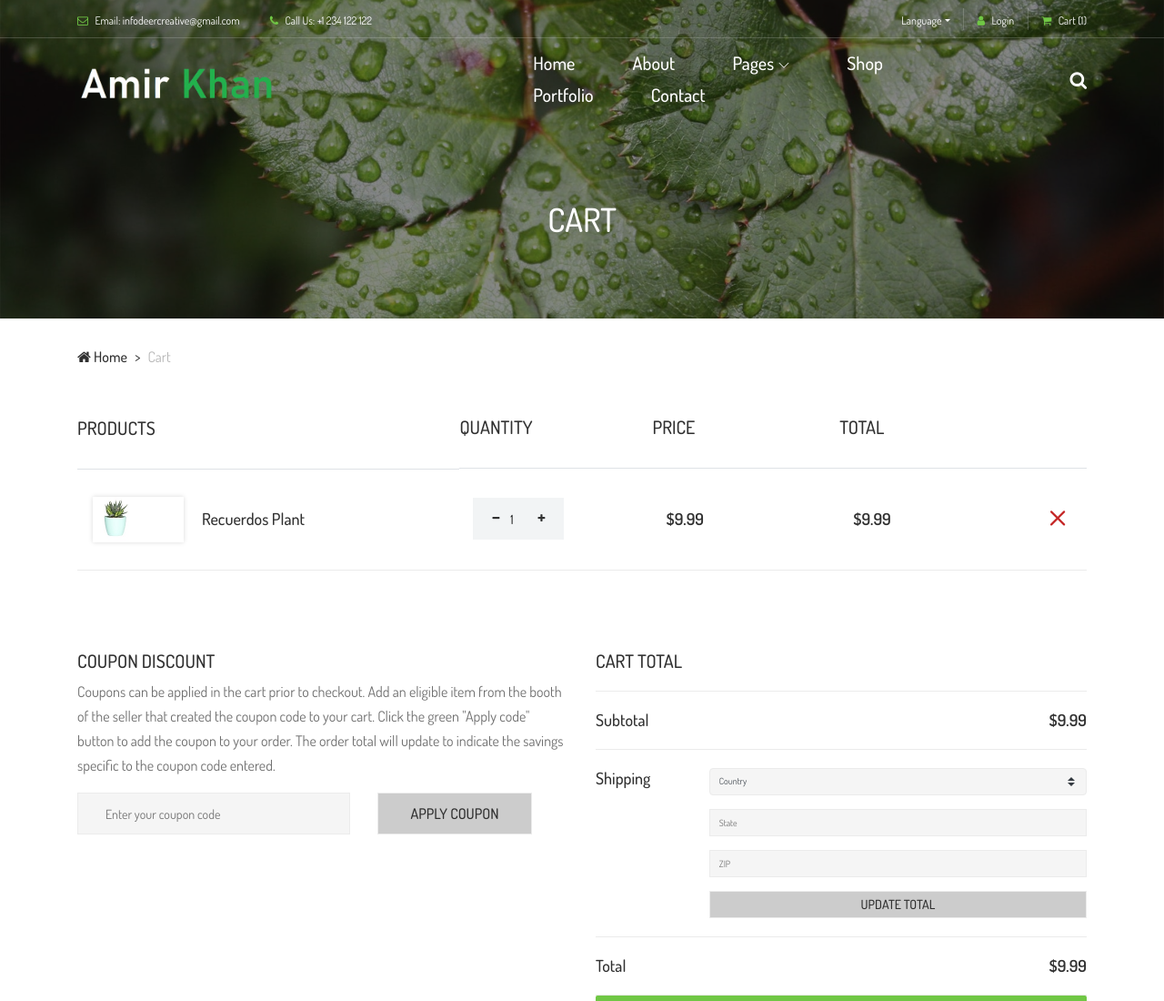
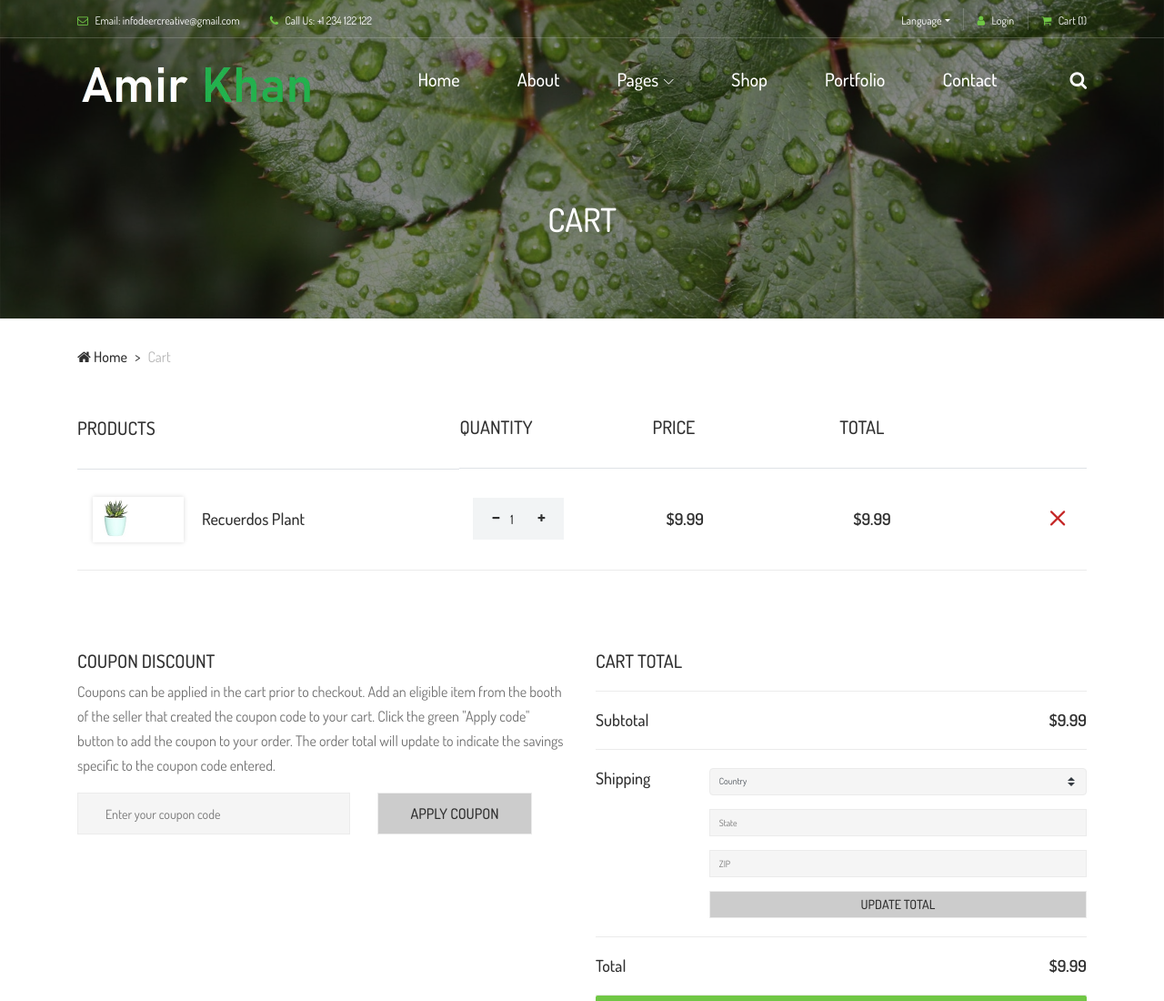
Before and after one commit to nomiff1/nursery, a plain HTML site: page cart.html in a window 1280 px wide. Shown: the top 1100 px of the page at 91% size. Drawn offline with Linux system fonts and the light colour scheme; files whose address does not match are found by name.

Commit message:
Add files via upload

```diff
--- a/cart.html
+++ b/cart.html
@@ -9,7 +9,7 @@
     <!-- The above 4 meta tags *must* come first in the head; any other head content must come *after* these tags -->
 
     <!-- Title -->
-    <title>Alazea - Gardening &amp; Landscaping HTML Template</title>
+    <title>Amir Khan Dagai</title>
 
     <!-- Favicon -->
     <link rel="icon" href="img/core-img/favicon.ico">
@@ -205,7 +205,7 @@
                                     </td>
                                     <td class="qty">
                                         <div class="quantity">
-                                            <span class="qty-minus" onclick="var effect = document.getElementById('qty'); var qty = effect.value; if( !isNaN( qty ) &amp;&amp; qty &gt; 1 ) effect.value--;return false;"><i class="fa fa-minus" aria-hidden="true"></i></span>
+                                            <span class="qty-minus" onclick="var effect = document.getElementById('qty'); var qty = effect.value; if( !isNaN( qty ) &amp)";&amp; qty &gt; 1 ) effect.value--;return false;"><i class="fa fa-minus" aria-hidden="true"></i></span>
                                             <input type="number" class="qty-text" id="qty" step="1" min="1" max="99" name="quantity" value="1">
                                             <span class="qty-plus" onclick="var effect = document.getElementById('qty'); var qty = effect.value; if( !isNaN( qty )) effect.value++;return false;"><i class="fa fa-plus" aria-hidden="true"></i></span>
                                         </div>
--- a/style.css
+++ b/style.css
@@ -2642,3 +2642,10 @@ img {
 /* ======= The End ======= */
 
 /*# sourceMappingURL=style.css.map */
+.classy-navbar .nav-brand {
+    font-size: 26px;
+    font-weight: 500;
+    color: #565656;
+    display: inline-block;
+    margin-right: -930px;
+}
```
Also changed, not shown: about.html (+1 -1 lines), blog.html (+1 -1 lines), checkout.html (+1 -1 lines), contact.html (+1 -1 lines), index.html (+1 -1 lines), portfolio.html (+1 -1 lines), shop-details.html (+2 -2 lines), shop.html (+1 -1 lines), single-portfolio.html (+1 -1 lines), single-post.html (+1 -1 lines).
